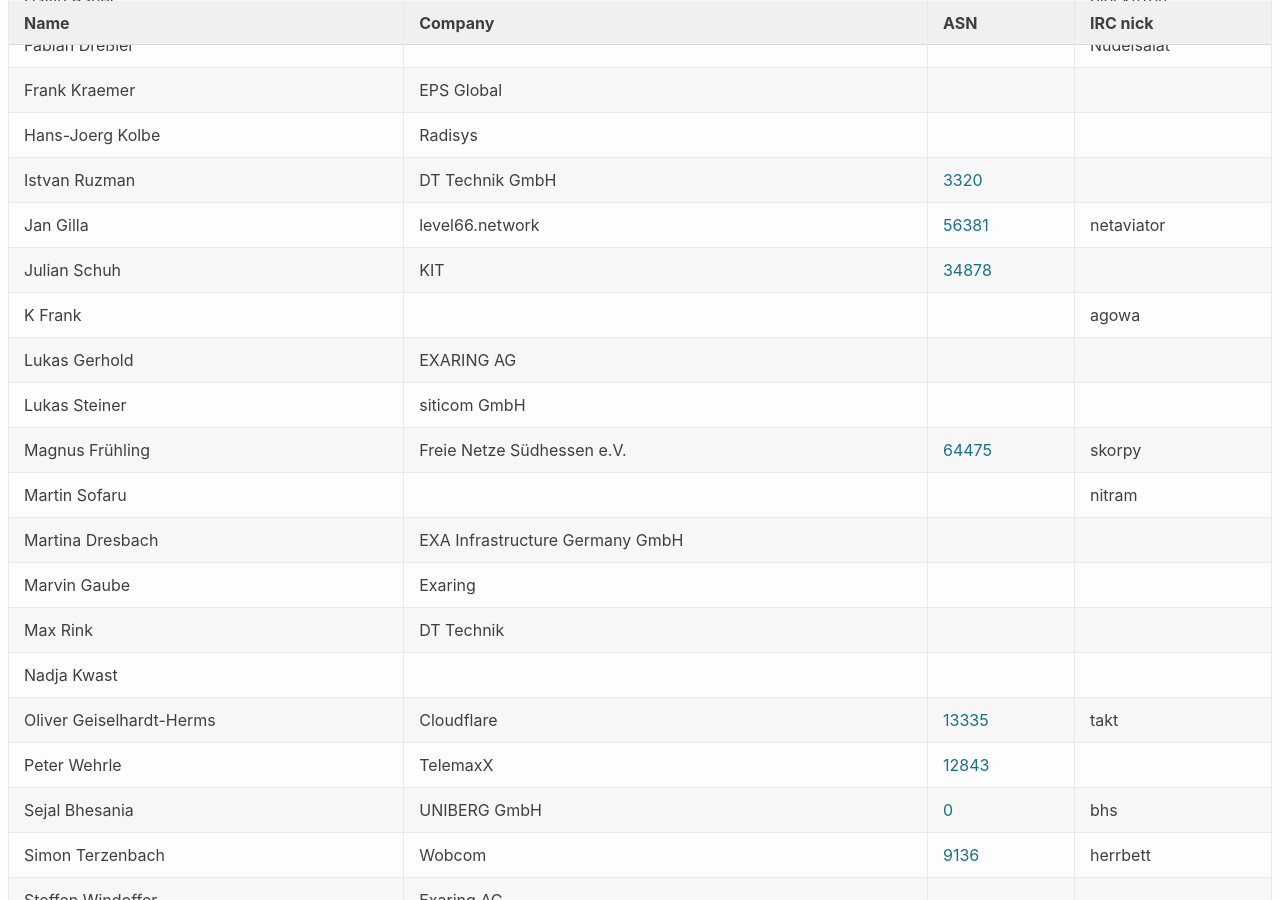
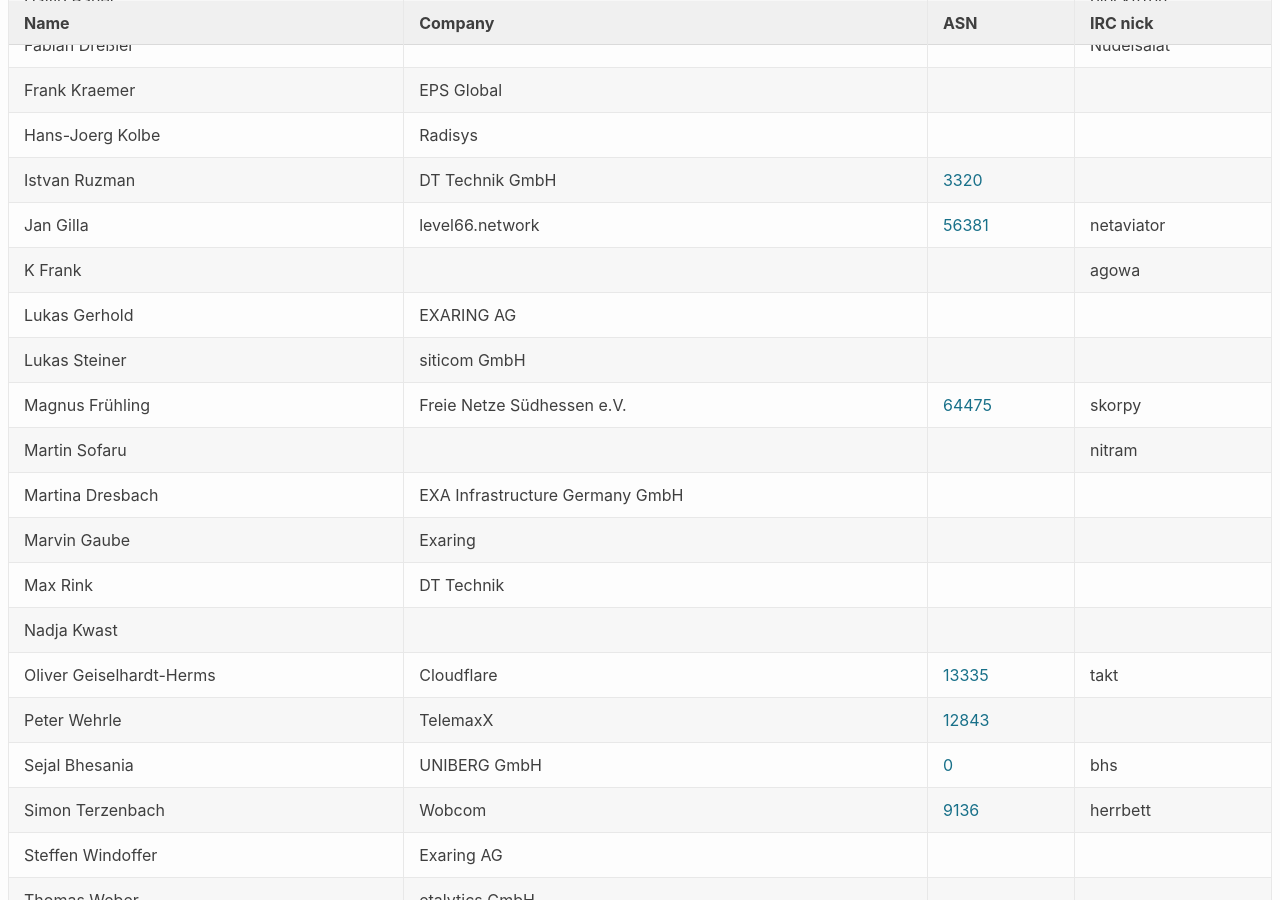
Before and after one commit to denog/pretix-attendeelist, a Jekyll site: the page built from meetup2023_04/index.markdown, in a window 1280 px wide and 900 px high, scrolled down 481 px. Built offline with Jekyll 4.4.1, drawn with Linux system fonts in a browser that asks for light colours.

Commit message:
Latest data: Wed Jun 28 14:47:47 UTC 2023

```diff
--- a/_data/attendees_denog_meetup_2023_04.json
+++ b/_data/attendees_denog_meetup_2023_04.json
@@ -88,12 +88,6 @@
     "company": "level66.network",
     "irc": "netaviator",
     "asn": "56381"
-  },
-  {
-    "name": "Julian Schuh",
-    "company": "KIT",
-    "irc": null,
-    "asn": "34878"
   },
   {
     "name": "K Frank",
```
